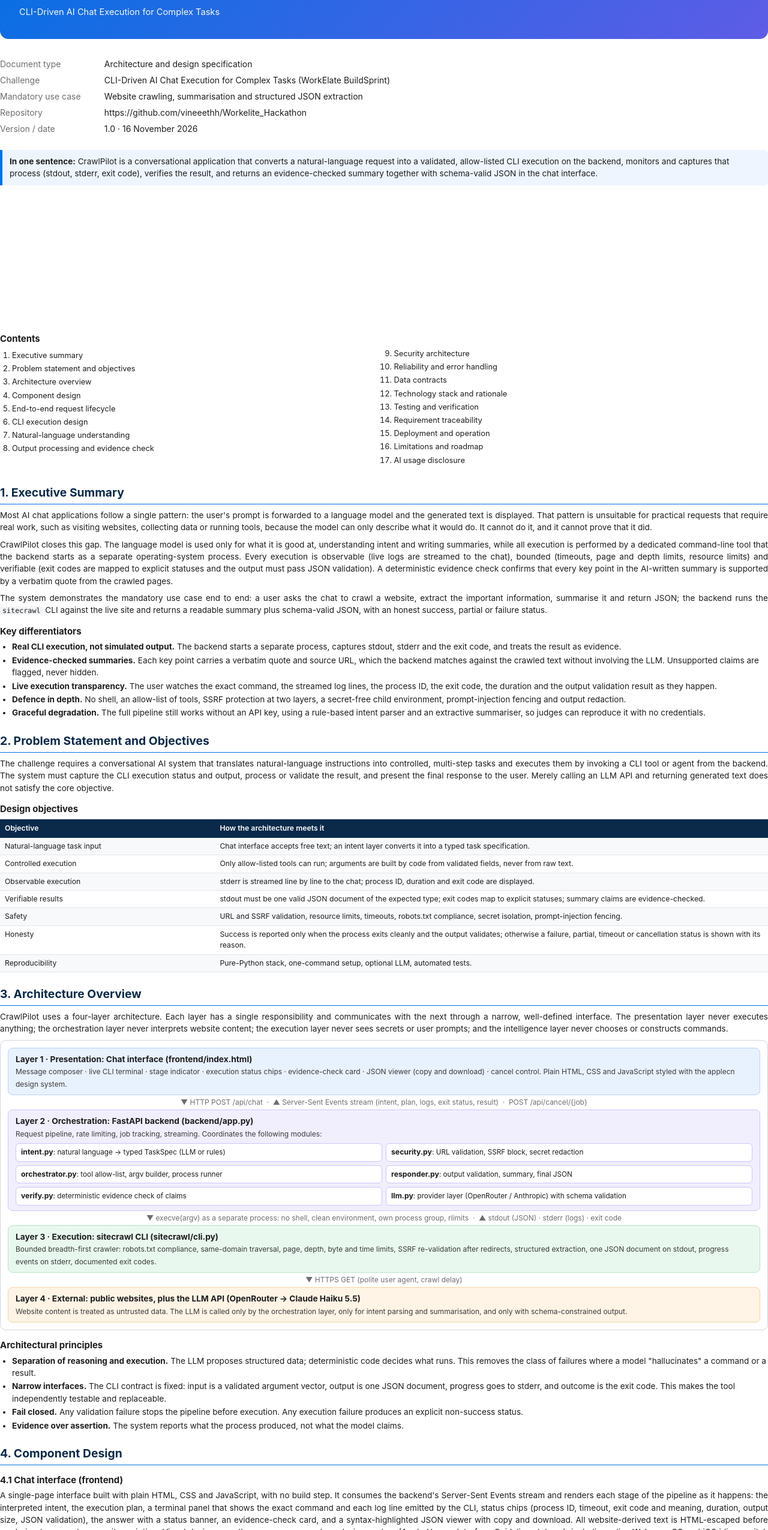
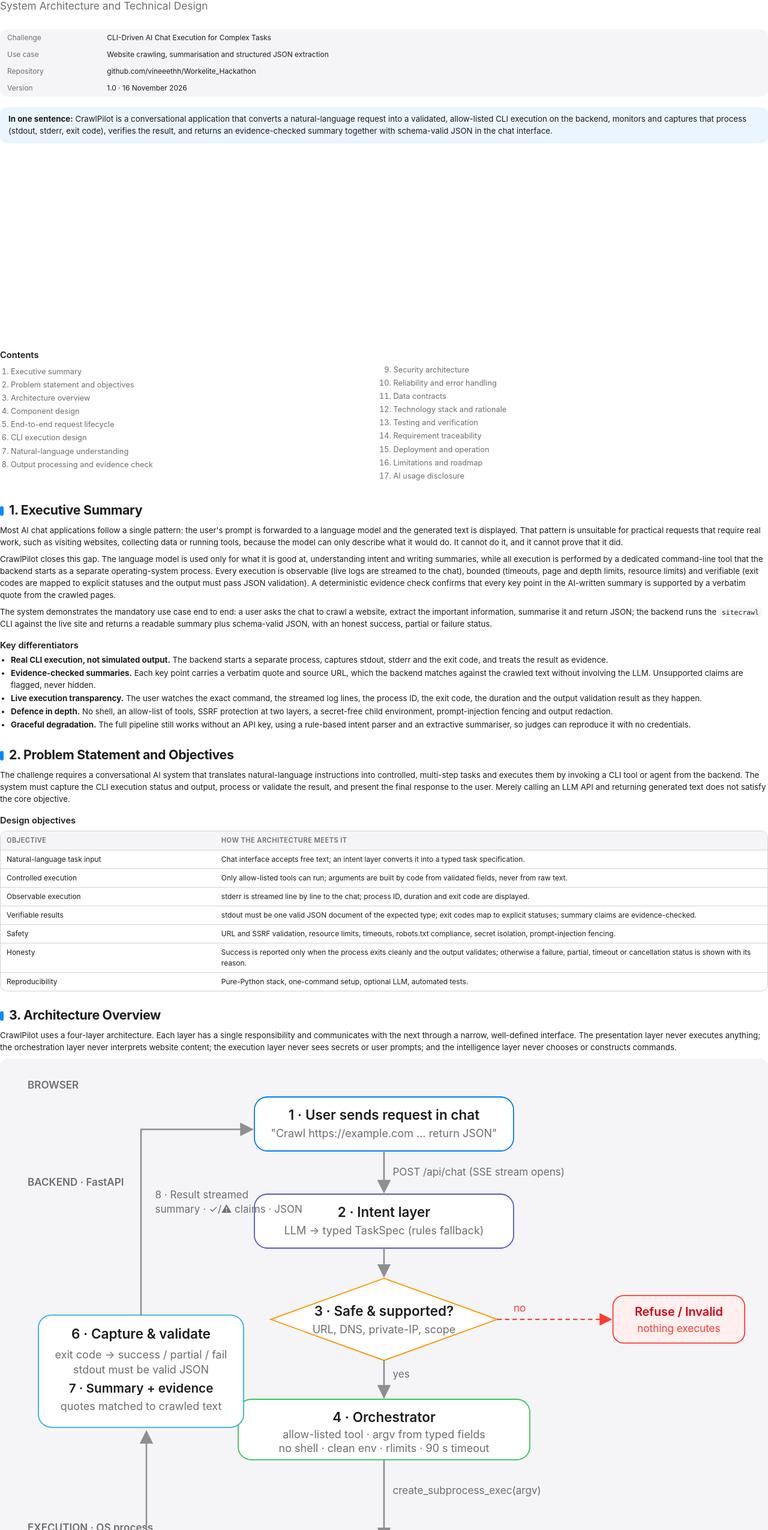
Before and after one commit to vineeethh/Workelate_Hackathon, a plain HTML site: page docs/architecture.html in a window 1280 px wide. Shown: the part 179-2730 px from the top of the page at 60% size. Drawn offline with Linux system fonts and the light colour scheme.

Commit message:
Architecture PDF: add flow diagram, restyle with applecn tokens

```diff
--- a/docs/architecture.html
+++ b/docs/architecture.html
@@ -1,46 +1,40 @@
 <!doctype html>
-<html lang="en">
+<html lang="en" data-platform="web">
 <head>
 <meta charset="utf-8">
 <title>CrawlPilot – System Architecture</title>
+<link rel="stylesheet" href="../frontend/vendor/applecn-tokens.css">
 <style>
-@page { size: A4; margin: 18mm 17mm 18mm 17mm; }
-* { box-sizing: border-box; }
-body { font-family: -apple-system, "Helvetica Neue", Helvetica, Arial, sans-serif; color: #1d1d1f; font-size: 10.2pt; line-height: 1.5; margin: 0; }
-h1 { font-size: 26pt; margin: 0 0 6px; letter-spacing: -0.5px; }
-h2 { font-size: 14.5pt; margin: 22px 0 8px; padding-bottom: 4px; border-bottom: 1.5px solid #0071e3; color: #0b2a4a; page-break-after: avoid; }
-h3 { font-size: 11.2pt; margin: 14px 0 4px; color: #1d1d1f; page-break-after: avoid; }
-p { margin: 0 0 8px; text-align: justify; }
-ul, ol { margin: 0 0 8px; padding-left: 20px; }
-li { margin: 2px 0; }
-code { font-family: "SF Mono", Menlo, Consolas, monospace; font-size: 8.8pt; background: #f2f4f7; padding: 0 4px; border-radius: 3px; }
-table { width: 100%; border-collapse: collapse; margin: 6px 0 12px; font-size: 9.2pt; page-break-inside: avoid; }
-th { background: #0b2a4a; color: #fff; text-align: left; padding: 6px 8px; font-weight: 600; }
-td { border-bottom: 1px solid #e3e6ea; padding: 5px 8px; vertical-align: top; }
-tr:nth-child(even) td { background: #f8f9fb; }
-.cover { height: 255mm; display: flex; flex-direction: column; justify-content: space-between; page-break-after: always; }
-.cover .band { background: linear-gradient(135deg, #0071e3, #5e5ce6); color: #fff; padding: 34px 32px; border-radius: 14px; }
-.cover .band h1 { color: #fff; font-size: 34pt; }
-.cover .band .sub { font-size: 14pt; opacity: .95; margin-top: 4px; }
-.cover .meta td { border: 0; padding: 3px 0; background: none !important; font-size: 10.5pt; }
-.cover .meta td:first-child { color: #6e6e73; width: 46mm; }
-.callout { background: #eef5ff; border-left: 4px solid #0071e3; padding: 9px 12px; margin: 8px 0 12px; border-radius: 0 6px 6px 0; }
-.toc li { margin: 3px 0; }
-.diagram { border: 1px solid #d2d6dc; border-radius: 10px; padding: 12px; margin: 8px 0 12px; page-break-inside: avoid; }
-.layer { border-radius: 8px; padding: 8px 12px; margin: 0; }
-.layer b { display: block; font-size: 10.3pt; }
-.layer span { font-size: 9pt; color: #3a3a3c; }
-.l1 { background: #e8f1fe; border: 1px solid #b6d3fb; }
-.l2 { background: #f1effe; border: 1px solid #cbc6fb; }
-.l3 { background: #e9f8ee; border: 1px solid #b5e3c4; }
-.l4 { background: #fff4e5; border: 1px solid #f6d3a1; }
-.arrow { text-align: center; font-size: 9pt; color: #6e6e73; margin: 3px 0; }
-.grid { display: grid; grid-template-columns: 1fr 1fr; gap: 6px; margin-top: 6px; }
-.mod { background: #fff; border: 1px solid #cbc6fb; border-radius: 6px; padding: 5px 8px; font-size: 8.8pt; }
-.mod b { font-size: 9.2pt; display: inline; }
+@page { size: A4; margin: 16mm 16mm 16mm 16mm; }
+* { box-sizing: border-box; -webkit-print-color-adjust: exact; print-color-adjust: exact; }
+body { font-family: -apple-system, BlinkMacSystemFont, "Helvetica Neue", Helvetica, Arial, sans-serif; color: var(--label);
+  background: #fff; font-size: 10pt; line-height: 1.5; margin: 0; -webkit-font-smoothing: antialiased; }
+h1 { font-size: 30pt; font-weight: 700; letter-spacing: -0.6px; margin: 0; }
+h2 { font-size: 16pt; font-weight: 700; letter-spacing: -0.3px; margin: 24px 0 8px; color: var(--label); page-break-after: avoid; }
+h2::before { content: ""; display: inline-block; width: 6px; height: 16px; border-radius: 3px; background: var(--system-blue); margin-right: 9px; vertical-align: -2px; }
+h3 { font-size: 11pt; font-weight: 600; margin: 14px 0 4px; color: var(--label); page-break-after: avoid; }
+p { margin: 0 0 8px; color: var(--label); }
+ul, ol { margin: 0 0 8px; padding-left: 18px; } li { margin: 2px 0; }
+code { font-family: ui-monospace, "SF Mono", Menlo, monospace; font-size: 8.6pt; background: var(--fill-4, #f2f2f7); padding: 1px 5px; border-radius: 5px; color: var(--label); }
+table { width: 100%; border-collapse: separate; border-spacing: 0; margin: 6px 0 12px; font-size: 9pt; page-break-inside: avoid;
+  background: var(--grouped-background-2, #fff); border-radius: 12px; overflow: hidden; border: 0.5px solid var(--separator-opaque, #c6c6c8); }
+th { background: var(--grouped-background-1, #f2f2f7); color: var(--label-2); text-align: left; padding: 7px 10px; font-weight: 600;
+  font-size: 8.4pt; text-transform: uppercase; letter-spacing: .4px; border-bottom: 0.5px solid var(--separator-opaque, #c6c6c8); }
+td { border-bottom: 0.5px solid var(--separator-opaque, #e5e5ea); padding: 6px 10px; vertical-align: top; }
+tr:last-child td { border-bottom: 0; }
+.cover { height: 262mm; display: flex; flex-direction: column; justify-content: space-between; page-break-after: always; }
+.icon { width: 64px; height: 64px; border-radius: 22.5%; display: grid; place-items: center; color: #fff;
+  background: linear-gradient(160deg, var(--system-cyan), var(--system-blue) 55%, var(--system-indigo)); }
+.eyebrow { font-size: 9pt; font-weight: 600; color: var(--system-blue); letter-spacing: .3px; margin: 22px 0 6px; }
+.lead { font-size: 13pt; color: var(--label-2); margin-top: 6px; }
+.meta { border: 0; background: var(--grouped-background-1, #f2f2f7); }
+.meta td { border: 0; padding: 5px 12px; } .meta td:first-child { color: var(--label-2); width: 44mm; }
+.callout { background: color-mix(in srgb, var(--system-blue) 8%, white); border-radius: 12px; padding: 10px 14px; margin: 8px 0 12px; }
+.toc { columns: 2; font-size: 9.6pt; color: var(--label-2); } .toc li { margin: 3px 0; }
 .pb { page-break-before: always; }
-.small { font-size: 8.8pt; color: #6e6e73; }
-footer { font-size: 8pt; color: #8e8e93; text-align: center; margin-top: 20px; }
+.figure { border-radius: 14px; background: var(--grouped-background-1, #f2f2f7); padding: 10px; margin: 8px 0 6px; page-break-inside: avoid; }
+.caption { font-size: 8.6pt; color: var(--label-2); text-align: center; margin: 4px 0 12px; }
+footer { font-size: 8pt; color: var(--label-3); text-align: center; margin-top: 20px; }
 </style>
 </head>
 <body>
@@ -48,22 +42,19 @@ footer { font-size: 8pt; color: #8e8e93; text-align: center; margin-top: 20px; }
 <!-- ============================== COVER ============================== -->
 <section class="cover">
   <div>
-    <div class="band">
-      <div style="font-size:10pt;letter-spacing:2px;opacity:.85">BUILDSPRINT · ROUND 2 · IMPLEMENTATION CHALLENGE</div>
-      <h1 style="margin-top:14px">CrawlPilot</h1>
-      <div class="sub">System Architecture &amp; Technical Design Document</div>
-      <div style="margin-top:18px;font-size:11pt;opacity:.95">CLI-Driven AI Chat Execution for Complex Tasks</div>
-    </div>
-    <div style="margin-top:28px">
+    <div class="icon"><svg width="34" height="34" viewBox="0 0 24 24" fill="none" stroke="currentColor" stroke-width="2" stroke-linecap="round" stroke-linejoin="round"><polyline points="4 17 10 11 4 5"/><line x1="12" y1="19" x2="20" y2="19"/></svg></div>
+    <div class="eyebrow">BuildSprint Round 2 · Implementation Challenge</div>
+    <h1>CrawlPilot</h1>
+    <div class="lead">System Architecture and Technical Design</div>
+    <div style="margin-top:26px">
       <table class="meta">
-        <tr><td>Document type</td><td>Architecture and design specification</td></tr>
-        <tr><td>Challenge</td><td>CLI-Driven AI Chat Execution for Complex Tasks (WorkElate BuildSprint)</td></tr>
-        <tr><td>Mandatory use case</td><td>Website crawling, summarisation and structured JSON extraction</td></tr>
-        <tr><td>Repository</td><td>https://github.com/vineeethh/Workelite_Hackathon</td></tr>
-        <tr><td>Version / date</td><td>1.0 · 16 November 2026</td></tr>
+        <tr><td>Challenge</td><td>CLI-Driven AI Chat Execution for Complex Tasks</td></tr>
+        <tr><td>Use case</td><td>Website crawling, summarisation and structured JSON extraction</td></tr>
+        <tr><td>Repository</td><td>github.com/vineeethh/Workelite_Hackathon</td></tr>
+        <tr><td>Version</td><td>1.0 · 16 November 2026</td></tr>
       </table>
     </div>
-    <div class="callout" style="margin-top:22px">
+    <div class="callout" style="margin-top:18px">
       <b>In one sentence:</b> CrawlPilot is a conversational application that converts a natural-language
       request into a validated, allow-listed CLI execution on the backend, monitors and captures that
       process (stdout, stderr, exit code), verifies the result, and returns an evidence-checked summary
@@ -151,28 +142,43 @@ with the next through a narrow, well-defined interface. The presentation layer n
 the orchestration layer never interprets website content; the execution layer never sees secrets or
 user prompts; and the intelligence layer never chooses or constructs commands.</p>
 
-<div class="diagram">
-  <div class="layer l1"><b>Layer 1 · Presentation: Chat interface (frontend/index.html)</b>
-    <span>Message composer · live CLI terminal · stage indicator · execution status chips · evidence-check card · JSON viewer (copy and download) · cancel control. Plain HTML, CSS and JavaScript styled with the applecn design system.</span></div>
-  <div class="arrow">▼ HTTP POST /api/chat &nbsp;·&nbsp; ▲ Server-Sent Events stream (intent, plan, logs, exit status, result) &nbsp;·&nbsp; POST /api/cancel/{job}</div>
-  <div class="layer l2"><b>Layer 2 · Orchestration: FastAPI backend (backend/app.py)</b>
-    <span>Request pipeline, rate limiting, job tracking, streaming. Coordinates the following modules:</span>
-    <div class="grid">
-      <div class="mod"><b>intent.py</b>: natural language → typed TaskSpec (LLM or rules)</div>
-      <div class="mod"><b>security.py</b>: URL validation, SSRF block, secret redaction</div>
-      <div class="mod"><b>orchestrator.py</b>: tool allow-list, argv builder, process runner</div>
-      <div class="mod"><b>responder.py</b>: output validation, summary, final JSON</div>
-      <div class="mod"><b>verify.py</b>: deterministic evidence check of claims</div>
-      <div class="mod"><b>llm.py</b>: provider layer (OpenRouter / Anthropic) with schema validation</div>
-    </div></div>
-  <div class="arrow">▼ execve(argv) as a separate process: no shell, clean environment, own process group, rlimits &nbsp;·&nbsp; ▲ stdout (JSON) · stderr (logs) · exit code</div>
-  <div class="layer l3"><b>Layer 3 · Execution: sitecrawl CLI (sitecrawl/cli.py)</b>
-    <span>Bounded breadth-first crawler: robots.txt compliance, same-domain traversal, page, depth, byte and time limits, SSRF re-validation after redirects, structured extraction, one JSON document on stdout, progress events on stderr, documented exit codes.</span></div>
-  <div class="arrow">▼ HTTPS GET (polite user agent, crawl delay)</div>
-  <div class="layer l4"><b>Layer 4 · External: public websites, plus the LLM API (OpenRouter → Claude Haiku 5.5)</b>
-    <span>Website content is treated as untrusted data. The LLM is called only by the orchestration layer, only for intent parsing and summarisation, and only with schema-constrained output.</span></div>
-</div>
-
+<div class="figure">
+<svg viewBox="0 0 700 560" width="100%" xmlns="http://www.w3.org/2000/svg" font-family="-apple-system, Helvetica, Arial, sans-serif">
+ <defs><marker id="ar" markerWidth="9" markerHeight="9" refX="8" refY="4.5" orient="auto"><path d="M0,0 L9,4.5 L0,9 z" fill="#8e8e93"/></marker>
+ <marker id="rr" markerWidth="9" markerHeight="9" refX="8" refY="4.5" orient="auto"><path d="M0,0 L9,4.5 L0,9 z" fill="#ff3b30"/></marker></defs>
+ <style>.b{fill:#fff;stroke:#c6c6c8;stroke-width:1}.t{font-size:12.5px;font-weight:600;fill:#1d1d1f}.s{font-size:10px;fill:#6e6e73}
+ .l{stroke:#8e8e93;stroke-width:1.4;fill:none;marker-end:url(#ar)}.r{stroke:#ff3b30;stroke-width:1.3;fill:none;stroke-dasharray:4 3;marker-end:url(#rr)}
+ .rt{font-size:9.5px;fill:#ff3b30}.lab{font-size:9.5px;fill:#6e6e73}</style>
+ <!-- lane labels -->
+ <text x="20" y="22" class="lab" font-weight="600">BROWSER</text><text x="20" y="112" class="lab" font-weight="600">BACKEND · FastAPI</text><text x="20" y="432" class="lab" font-weight="600">EXECUTION · OS process</text>
+ <!-- 1 user -->
+ <rect x="230" y="30" width="240" height="50" rx="12" class="b" style="stroke:#007aff"/><text x="350" y="51" text-anchor="middle" class="t">1 · User sends request in chat</text><text x="350" y="67" text-anchor="middle" class="s">"Crawl https://example.com … return JSON"</text>
+ <path d="M350 80 V118" class="l"/><text x="358" y="103" class="lab">POST /api/chat (SSE stream opens)</text>
+ <!-- 2 intent -->
+ <rect x="230" y="120" width="240" height="50" rx="12" class="b" style="stroke:#5856d6"/><text x="350" y="141" text-anchor="middle" class="t">2 · Intent layer</text><text x="350" y="157" text-anchor="middle" class="s">LLM → typed TaskSpec (rules fallback)</text>
+ <path d="M350 170 V196" class="l"/>
+ <!-- 3 decision -->
+ <polygon points="350,198 455,236 350,274 245,236" class="b" style="stroke:#ff9500"/><text x="350" y="233" text-anchor="middle" class="t">3 · Safe &amp; supported?</text><text x="350" y="249" text-anchor="middle" class="s">URL, DNS, private-IP, scope</text>
+ <path d="M455 236 H560" class="r"/><rect x="562" y="214" width="122" height="44" rx="10" fill="#fff0ef" stroke="#ff3b30"/><text x="623" y="233" text-anchor="middle" class="t" style="fill:#d70015;font-size:11px">Refuse / Invalid</text><text x="623" y="248" text-anchor="middle" class="rt">nothing executes</text>
+ <text x="470" y="229" class="rt">no</text><text x="358" y="290" class="lab">yes</text>
+ <path d="M350 274 V308" class="l"/>
+ <!-- 4 orchestrator -->
+ <rect x="215" y="310" width="270" height="56" rx="12" class="b" style="stroke:#34c759"/><text x="350" y="331" text-anchor="middle" class="t">4 · Orchestrator</text><text x="350" y="346" text-anchor="middle" class="s">allow-listed tool · argv from typed fields</text><text x="350" y="359" text-anchor="middle" class="s">no shell · clean env · rlimits · 90 s timeout</text>
+ <path d="M350 366 V440" class="l"/><text x="358" y="398" class="lab">create_subprocess_exec(argv)</text>
+ <!-- 5 CLI -->
+ <rect x="215" y="442" width="270" height="56" rx="12" class="b" style="stroke:#1d1d1f;stroke-width:1.4"/><text x="350" y="463" text-anchor="middle" class="t">5 · sitecrawl CLI</text><text x="350" y="478" text-anchor="middle" class="s">robots.txt · BFS · page/depth/size limits</text><text x="350" y="491" text-anchor="middle" class="s">SSRF re-check after redirects</text>
+ <path d="M485 470 H560" class="l"/><rect x="562" y="448" width="122" height="44" rx="10" class="b"/><text x="623" y="467" text-anchor="middle" class="t" style="font-size:11px">Public website</text><text x="623" y="482" text-anchor="middle" class="s">HTTPS GET</text>
+ <!-- outputs back up -->
+ <path d="M215 470 H130 V340" class="l"/><text x="40" y="520" class="lab">stdout = JSON</text><text x="40" y="533" class="lab">stderr = live logs</text><text x="40" y="546" class="lab">exit code = status</text>
+ <path d="M130 470 V505" style="stroke:#8e8e93;stroke-width:1;stroke-dasharray:2 2;fill:none"/>
+ <!-- 6 responder -->
+ <rect x="30" y="232" width="190" height="104" rx="12" class="b" style="stroke:#32ade6"/><text x="125" y="254" text-anchor="middle" class="t">6 · Capture &amp; validate</text>
+ <text x="125" y="272" text-anchor="middle" class="s">exit code → success / partial / fail</text><text x="125" y="286" text-anchor="middle" class="s">stdout must be valid JSON</text>
+ <text x="125" y="304" text-anchor="middle" class="t" style="font-size:11.5px">7 · Summary + evidence</text><text x="125" y="320" text-anchor="middle" class="s">quotes matched to crawled text</text>
+ <path d="M125 232 V60 H228" class="l"/><text x="138" y="124" class="lab">8 · Result streamed</text><text x="138" y="137" class="lab">summary · ✓/⚠ claims · JSON</text>
+ <path d="M215 330 H170" style="display:none"/>
+</svg></div>
+<div class="caption">Figure 1. Request flow, from the chat message to the CLI execution and the verified response. Red dashed path: requests that are refused before anything executes.</div>
 <h3>Architectural principles</h3>
 <ul>
   <li><b>Separation of reasoning and execution.</b> The LLM proposes structured data; deterministic code decides what runs. This removes the class of failures where a model "hallucinates" a command or a result.</li>
```
Also changed, not shown: 1 other file.
